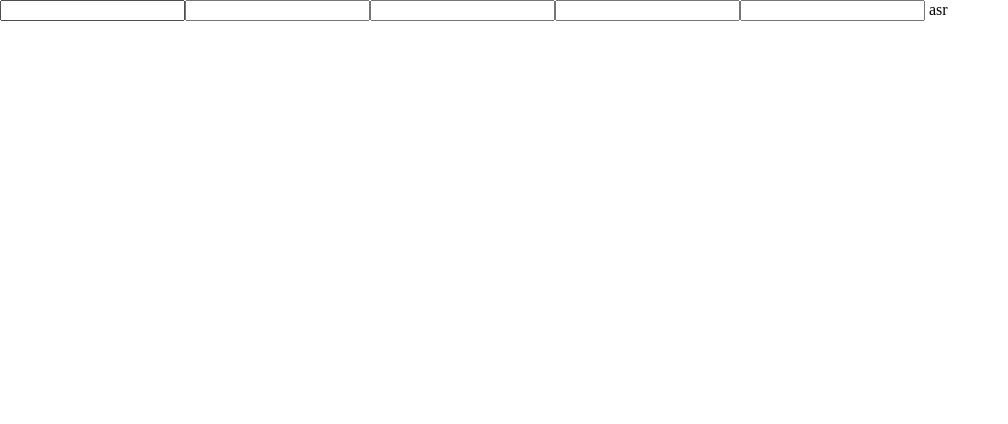
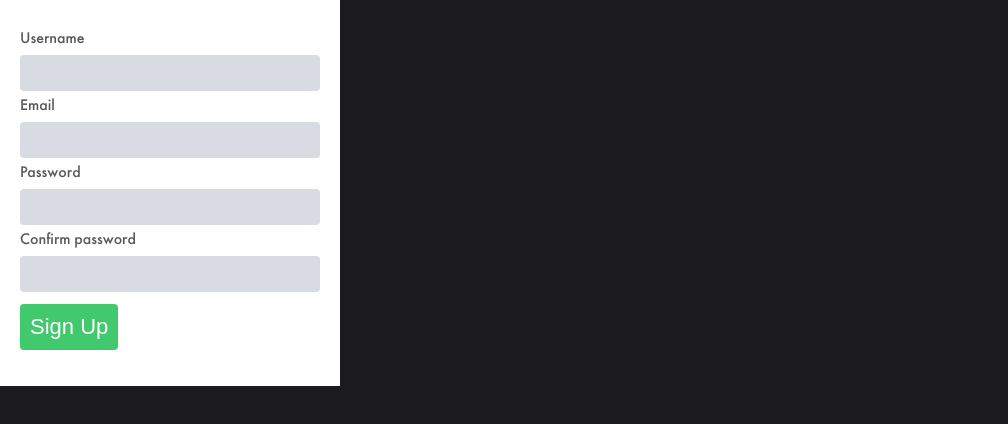
Before and after one commit to Windows-Explorer/jshop, a Vue app in the folder frontend/: page / in a window 1280 px wide. Shown: the top 424 px of the page, without its empty margins (0-1008 px from the left). Built offline with nearby package versions, Linux system fonts and the light colour scheme; what vuex-module-decorators would draw is missing.

Commit message:
Maked signUp form

```diff
--- a/frontend/src/App.vue
+++ b/frontend/src/App.vue
@@ -9,5 +9,24 @@
 
   html, body {
     margin: 0 auto;
+    background-color: rgb(27, 27, 29);
   }
+
+  @font-face {
+    font-family: FuturaBook;
+    src: url("../src/assets/futurabook.otf") format("opentype");
+  }
+  @font-face {
+    font-family: FuturaDemi;
+    src: url("../src/assets/futurademi.otf") format("opentype");
+  }
+  @font-face {
+    font-family: FuturaLight;
+    src: url("../src/assets/futuralight.otf") format("opentype");
+  }
+  @font-face {
+    font-family: FuturaMedium;
+    src: url("../src/assets/futuramedium.otf") format("opentype");
+  }
+
 </style>
--- a/frontend/src/components/SignUpForm.vue
+++ b/frontend/src/components/SignUpForm.vue
@@ -1,18 +1,82 @@
 <template>
-    <div>
-        <input type="text">
-        <input type="text">
-        <input type="text">
-        <input type="text">
-        <input type="text">
-        {{ test }}
+    <div class="form">
+        <span>Username</span>
+        <input v-model="username" type="login">
+        <span>Email</span>
+        <input v-model="email" type="email">
+        <span>Password</span>
+        <input v-model="password" type="password">
+        <span>Confirm password</span>
+        <input v-model="confirmPassword" type="password">
+        <button class="button-submit">Sign Up</button>
     </div>
 </template>
 
 <script setup lang="ts">
-import { Ref, ref } from "@vue/reactivity"
 
+import { ref, Ref } from "@vue/reactivity"
+import { useStore } from "vuex"
 
-const test: Ref<string> = ref("asr")
+const store = useStore()
+
+const email: Ref<string> = ref("")
+const username: Ref<string> = ref("")
+const password: Ref<string> = ref("")
+const confirmPassword: Ref<string> = ref("")
 
 </script>
+
+<style>
+
+.form {
+    display: flex;
+    flex-direction: column;
+    align-items: stretch;
+    width: 300px;
+    padding-block: 30px;
+    padding-inline: 20px;
+    background-color: white;
+}
+
+.form input {
+    font-family: FuturaBook;
+    font-size: 20px;
+    border: 0px solid black;
+    border-radius: 4px;
+    padding: 8px;
+    height: 20px;
+    margin-block: 6px;
+    background-color: rgb(217, 219, 226);
+    outline: none;
+    box-shadow: 0px 0px 0px 0px rgba(0, 0, 0, 0.29);
+    transition:
+        box-shadow 0.5s cubic-bezier(0.45, 0.79, 0, 2.05),
+        height 0.5s cubic-bezier(0.62, -0.86, 0, 2.05),
+        background-color 0.2s ease;
+}
+
+.form input:focus {
+    box-shadow: 0px 0px 0px 2px rgba(0, 0, 0, 0.29);
+    height: 28px;
+    background-color: white;
+}
+
+.form button {
+    font-size: 22px;
+    border: 0px solid black;
+    border-radius: 4px;
+    padding: 10px;
+    margin-block: 6px;
+    box-shadow: 0px 0px 0px 0px rgba(0, 0, 0, 0.29);
+    background-color: rgb(66 201 109);
+    color: white;
+    align-self: flex-start;
+    cursor: pointer;
+}
+
+.form span {
+    color: rgb(87, 87, 87);
+    font-family: FuturaMedium;
+}
+
+</style>
--- a/frontend/src/views/SignUpView.vue
+++ b/frontend/src/views/SignUpView.vue
@@ -1,6 +1,5 @@
 <template>
     <section>
-        <p>{{"AFSAFASF"}}</p>
     </section>
 </template>
 
```
